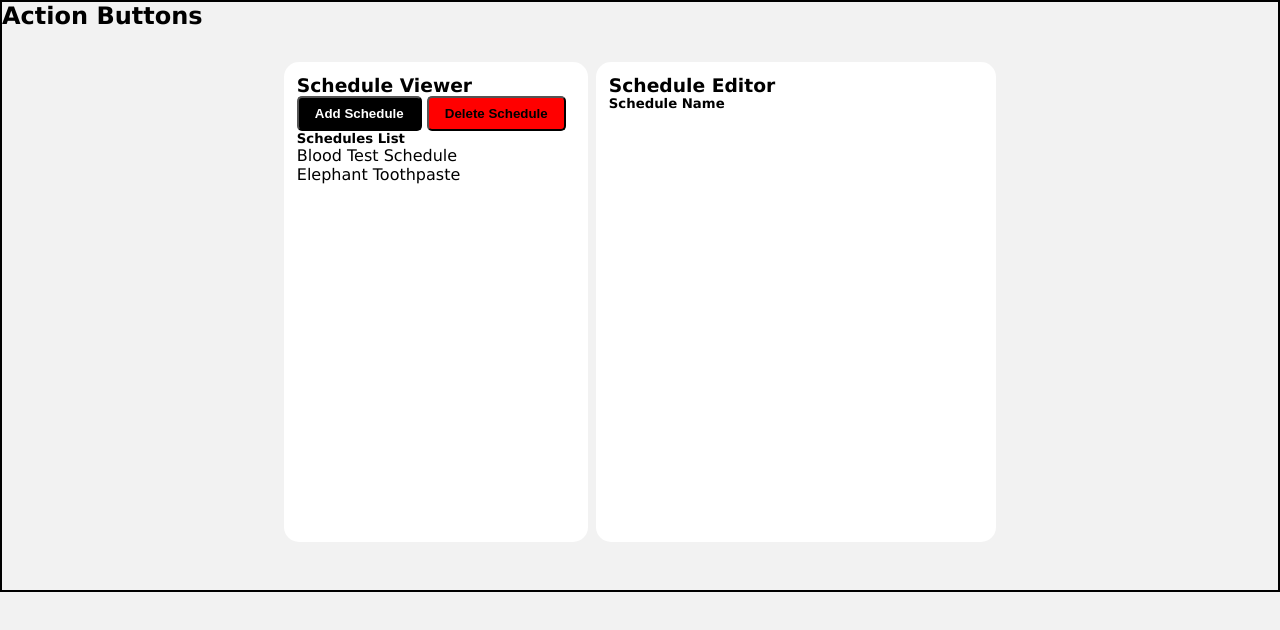
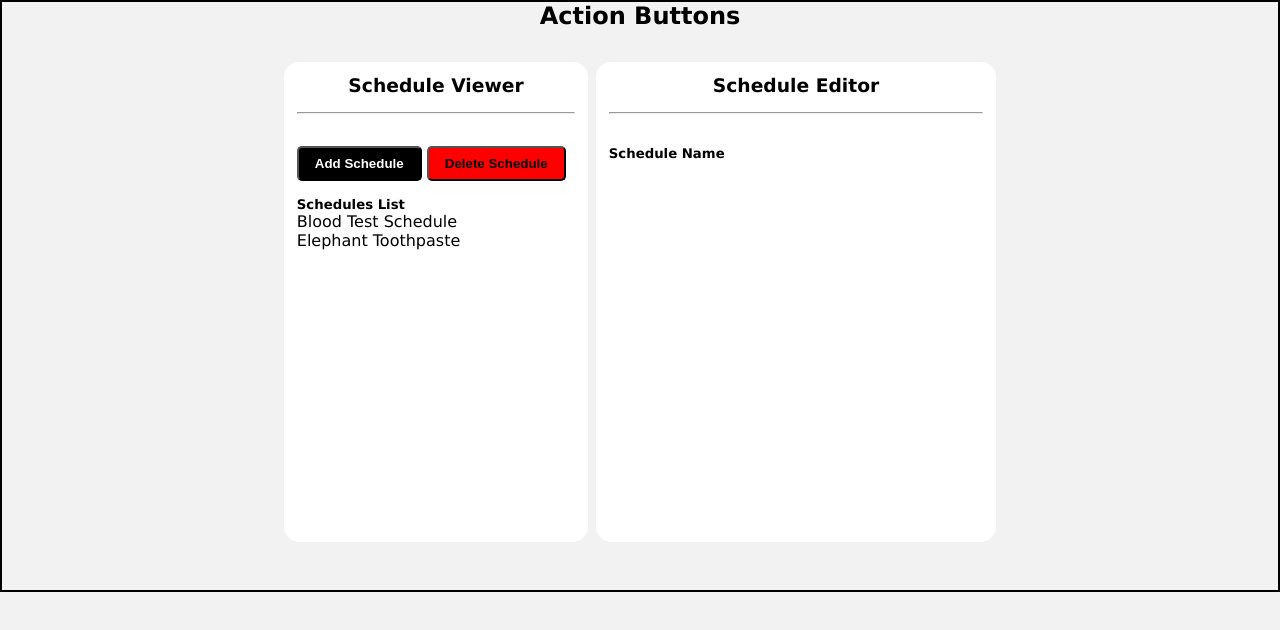
Before and after one commit to Cat4848/scheduler, a website with bundled scripts: page src/index.html in a window 1280 px wide. Built offline with nearby package versions, Linux system fonts and the light colour scheme; files whose address does not match are found by name.

Commit message:
add: style: h1

```diff
--- a/src/index.css
+++ b/src/index.css
@@ -38,10 +38,13 @@ a {
 }
 
 .panel {
+  display: flex;
+  flex-direction: column;
+  gap: 1rem;
+  background-color: var(--color-background-panel);
+  height: 30rem;
   border-radius: 15px;
   padding: 0.8rem;
-  background-color: var(--color-background-panel);
-  height: 30rem;
 }
 
 .viewer {
@@ -51,3 +54,11 @@ a {
 .editor {
   width: 25rem;
 }
+
+hr {
+  margin-bottom: 1rem;
+}
+
+h1 {
+  text-align: center;
+}
--- a/src/index.html
+++ b/src/index.html
@@ -20,6 +20,7 @@
         <section class="scheduler">
           <section class="panel viewer">
             <h1>Schedule Viewer</h1>
+            <hr>
 
             <div class="viewer-action-buttons">
               <div class="overlay hidden"></div>
@@ -81,6 +82,7 @@
           </section>
           <section class="panel editor">
             <h1>Schedule Editor</h1>
+            <hr>
             <h5 class="h5">Schedule Name</h5>
             <span class="editor-schedule-name"></span>
             <div class="editor-schedule"></div>
```
